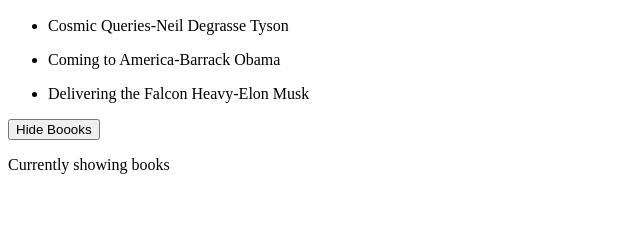
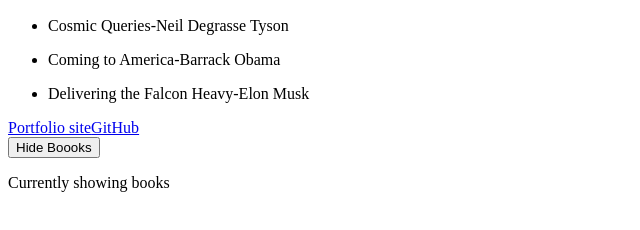
Before and after one commit to kiptanuiBoaz/vue-intro, a plain HTML site: page index.html in a window 1280 px wide. Shown: the part 96-326 px from the top of the page, without its empty margins (0-640 px from the left). Drawn offline with nearby package versions, Linux system fonts and the light colour scheme.

Commit message:
added v-bind

```diff
--- a/app.js
+++ b/app.js
@@ -6,6 +6,7 @@ const app = Vue.createApp({
             title: "12 rules of Power",
             author: "Jordan Peterson",
             age: 55,
+            url:"http://www.boazkiptanui.vercel.app",
             books:[
                 {author:"Neil Degrasse Tyson",title:"Cosmic Queries"},
                 {author:"Barrack Obama",title:"Coming to America"},
--- a/index.html
+++ b/index.html
@@ -17,7 +17,8 @@
             <ul>
                 <li v-for="book in books"> <p>{{book.title}}-{{book.author}}</p></li>
             </ul>
-
+            <a v-bind:href="url">Portfolio site</a>
+            <a :href="url">GitHub</a>
         </div>
 
         <button @click="hideBooks()" @mouseover="handleEvents($event,5)">
```
